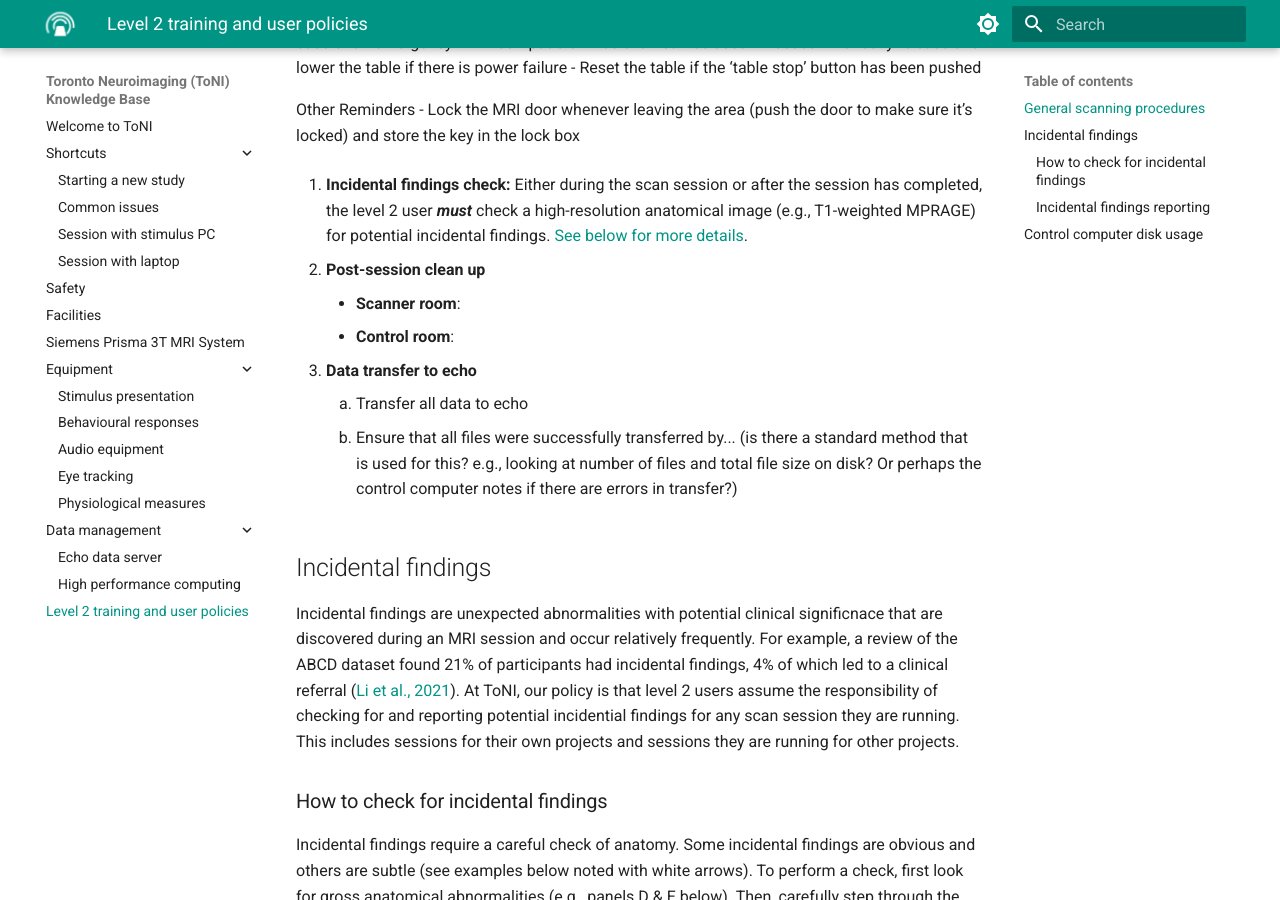
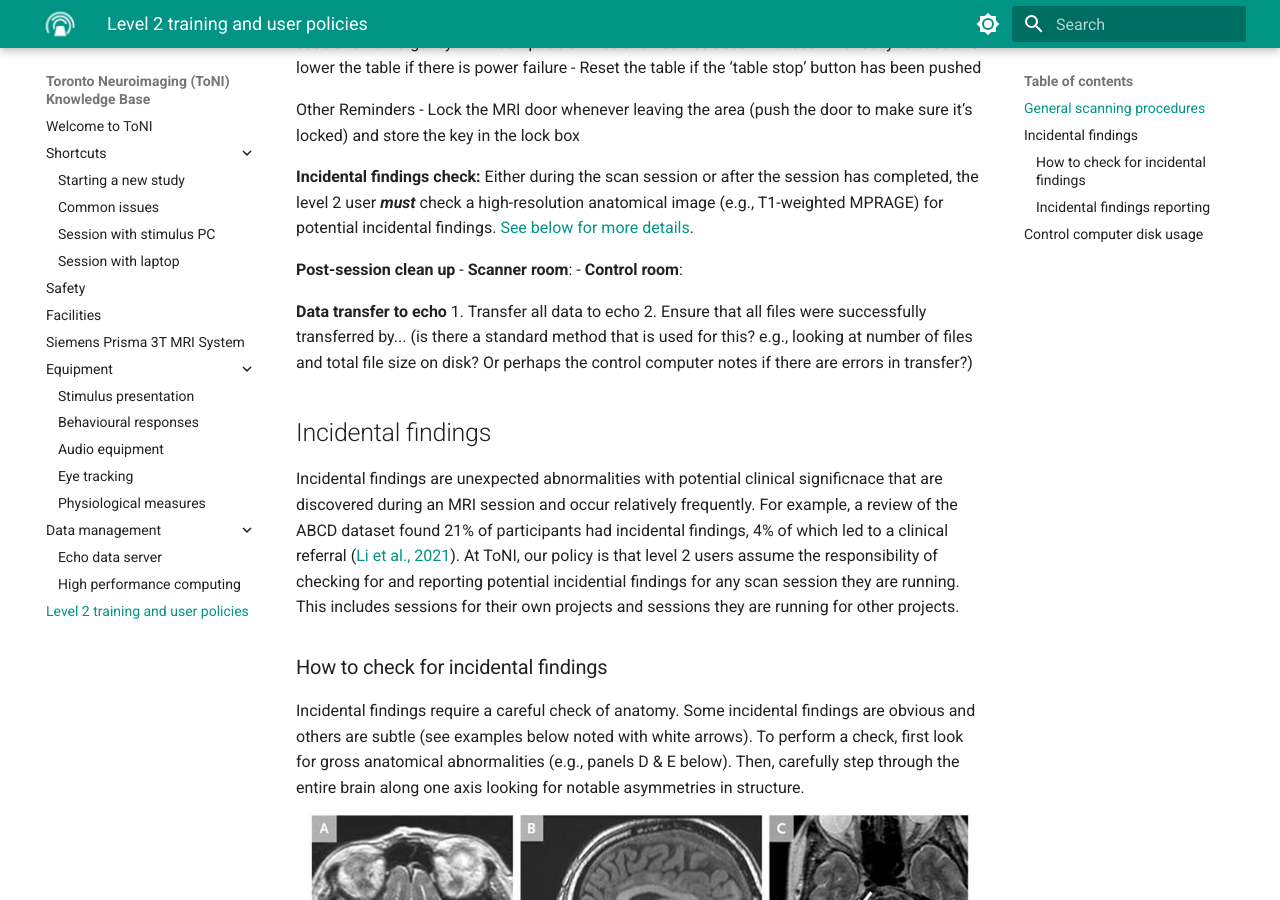
Before and after one commit to uoft-toni/uoft-toni.github.io, an MkDocs documentation site: the page built from docs/level2.md, in a window 1280 px wide and 900 px high, scrolled down 2034 px. Built offline with MkDocs 1.6.1 and Material for MkDocs 9.7.7, drawn with Linux system fonts in a browser that asks for light colours; part of the change alters nothing that is shown.

```diff
--- a/docs/level2.md
+++ b/docs/level2.md
@@ -23,11 +23,11 @@ Additional hands-on training sessions can be offered based on the user’s needs
 
 ## General scanning procedures
 
-1. **Booking**
+**Booking**
 
-2. **Consenting**
+**Consenting**
 
-3. **Screening**
+**Screening**
 
 Screen anyone entering Zone 3. Verbal screening will suffice for entry to zone 3.
 
@@ -35,7 +35,7 @@ Screening forms + verbal screening should be completed by anyone wishing to ente
 
 Remove all metal before entering MRI room (check hair for bobby pins, clips, etc. No jewelry that is not non-ferromagnetic should be worn by the those entering the room (ex: gold, silver, stainless steel), empty pockets.
 
-4. **Pre-session prep**
+**Pre-session prep**
 
 Experiment PC
 - Turn on the BOLD screen
@@ -47,7 +47,7 @@ Console Table
 - NO LIQUIDS on the MRI console table
 
 
-5. **Positioning**
+**Positioning**
 
 Positioning the participant
 - Give hair net and earplugs
@@ -64,7 +64,7 @@ Knee cushion to maximize comfort
 - Ensure that the participant is comfortable before leaving the room
 
 
-6. **Registering a participant**
+**Registering a participant**
 
 Registration
 - Last name & Pt ID: Project ID_Subject ID_YYYYMMDD
@@ -73,7 +73,7 @@ Registration
 - Select the right protocol
 
 
-7. **Scanning**
+**Scanning**
 
 Planning
 - Check scan notes for the prescription
@@ -99,14 +99,14 @@ Emergency Procedures
 Other Reminders
 - Lock the MRI door whenever leaving the area (push the door to make sure it’s locked) and store the key in the lock box
 
-8. **Incidental findings check:**
+**Incidental findings check:**
 Either during the scan session or after the session has completed, the level 2 user ***must*** check a high-resolution anatomical image (e.g., T1-weighted MPRAGE) for potential incidental findings. [See below for more details](#incidental-findings).
 
-9. **Post-session clean up**
+**Post-session clean up**
     - **Scanner room**:
     - **Control room**:
 
-10. **Data transfer to echo**
+**Data transfer to echo**
     1. Transfer all data to echo
     2. Ensure that all files were successfully transferred by... (is there a standard method that is used for this? e.g., looking at number of files and total file size on disk? Or perhaps the control computer notes if there are errors in transfer?)
 
```
